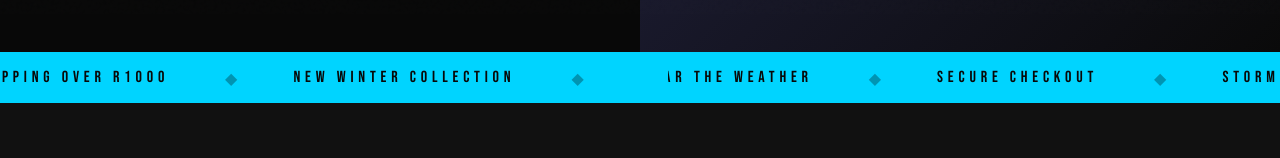
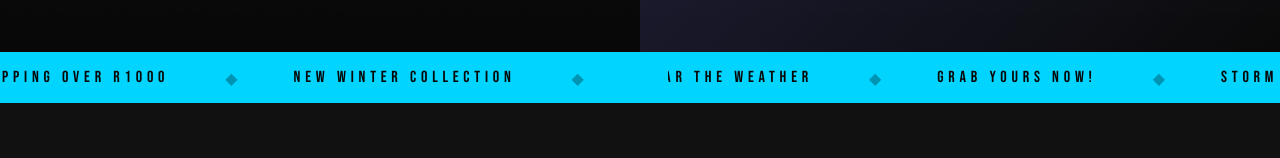
Before and after one commit to kxngsteez/Storm-Apparel, a plain HTML site: page index.html in a window 1280 px wide. Shown: the part 786-944 px from the top of the page. Drawn offline with nearby package versions, Linux system fonts and the light colour scheme.

Commit message:
Update index.html

```diff
--- a/index.html
+++ b/index.html
@@ -1221,7 +1221,7 @@
     <span class="marquee-item">FREE SHIPPING OVER R1000</span><span class="marquee-dot">◆</span>
     <span class="marquee-item">NEW WINTER COLLECTION</span><span class="marquee-dot">◆</span>
     <span class="marquee-item">WEAR THE WEATHER</span><span class="marquee-dot">◆</span>
-    <span class="marquee-item">SECURE CHECKOUT</span><span class="marquee-dot">◆</span>
+    <span class="marquee-item">GRAB YOURS NOW!</span><span class="marquee-dot">◆</span>
     <span class="marquee-item">STORM APPAREL</span><span class="marquee-dot">◆</span>
     <span class="marquee-item">FREE SHIPPING OVER R1000</span><span class="marquee-dot">◆</span>
     <span class="marquee-item">NEW WINTER COLLECTION</span><span class="marquee-dot">◆</span>
```
